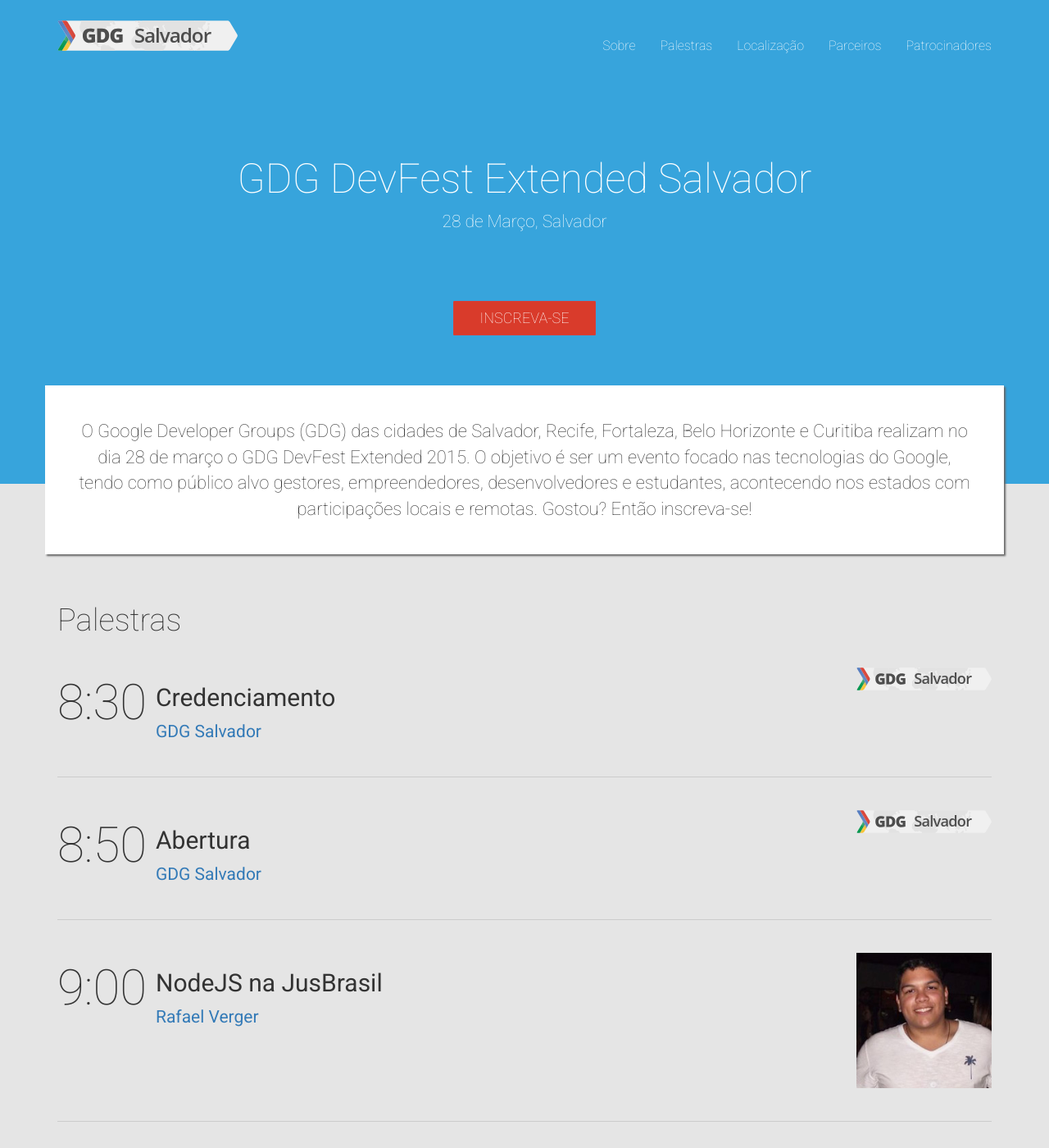
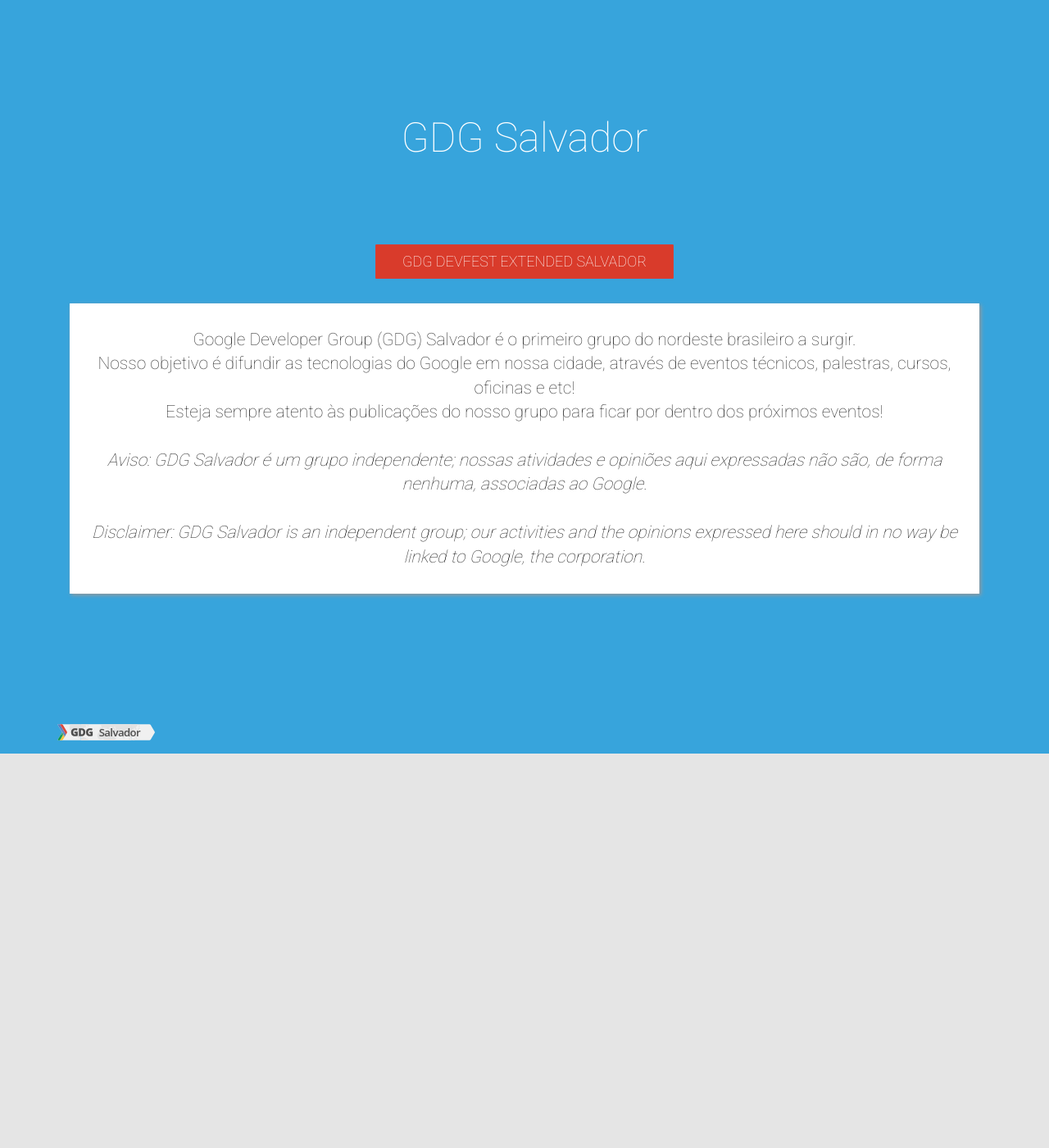
Before and after one commit to gdgssa/gdgssa.github.io, a Jekyll site: the page index.html, which Jekyll copies as it is, in a window 1280 px wide and 1400 px high. Shown: the whole window at 82% size. Built offline with Jekyll 4.4.1, drawn with Linux system fonts in a browser that asks for light colours; nearby versions of some CDN libraries; Markdown is read by kramdown in place of the engine named in the settings; the list of posts is cut into pages by our own code; some of the changed text lies outside the part shown.

Commit message:
Add page for GDG DevFest Extended Salvador

```diff
--- a/_config.yml
+++ b/_config.yml
@@ -92,21 +92,21 @@
     name: "Wilson Mendes"
     photo: "/img/speakers/wilson-mendes.jpeg"
     presentation:
-      description: 'Angularjs é um framework javascript construido e mantido pelo grupo de engenheiros do Google, ele usa o HTML como uma "template engine" aliado a conceitos de Orientação a Objetos, testes, dentre outros, no intuito de fornecer uma solução completa para o cliente-side de sua aplicação. Além disso tem total compatibilidade com as bibliotecas javascript mais utilizadas, como jQuery. é um novo conceito para desenvolvimento de web apps client-site.<br/><br/>Este curso vai mostrar através de exemplos práticos que é possível criar aplicações complexas com um código baseado em boas práticas, simples, coeso, performático e modularizado.'
+      description: 'Angularjs é um framework javascript construido e mantido pelo grupo de engenheiros do Google, ele usa o HTML como uma "template engine" aliado a conceitos de Orientação a Objetos, testes, dentre outros, no intuito de fornecer uma solução completa para o cliente-side de sua aplicação. Além disso tem total compatibilidade com as bibliotecas javascript mais utilizadas, como jQuery. é um novo conceito para desenvolvimento de web apps client-site.<br/><br/>Entenda as novidades que estão por vir com o AngularJS 2.0, as novas definições, facilidades, novos desafios e entenda o motivo do AngularJS ser um framework excelente para todos os momentos.'
       time:
         hour: "10:00"
         turn: "am"
-      title: "Performance com AngularJS"
+      title: "O futuro dos WebApps com AngularJS 2.0"
 
   - link: "#"
-    name: "A confirmar"
-    photo: /img/a-confirmar.jpg
+    name: "Gláuber Brennon"
+    photo: "/img/speakers/glauber.jpg"
     presentation:
       description: ""
       time:
         hour: "11:00"
         turn: "am"
-      title: "A confirmar"
+      title: "Escrevendo APIs REST com o Flask"
 
   - link: "#"
     name: "A confirmar"
--- a/css/style.css
+++ b/css/style.css
@@ -5,6 +5,17 @@
   background-color: #e5e5e5;
   font-size: 21px;
   position: relative;
+}
+.main-page{
+  padding-top: 0 !important;
+}
+
+.main-description{
+	background: #fff;
+	color: #333;
+	padding-top: 30px;
+	padding-bottom: 30px;
+	box-shadow: 2px 2px 5px #999;
 }
 
 /*-=-=-=-=-=-=-=-=-=-=-=-=-=-=-=-=-=-=-=-=-=-=
--- a/index.html
+++ b/index.html
@@ -1,117 +1,79 @@
----
-layout: default
----
+<!doctype html>
+<html>
+<head>
+  <title>GDG Salvador</title>
 
-    <section class="sobre container" id="sobre">
+  <meta charset="utf-8">
+  <meta name="author" content="GDG Salvador">
+  <meta name="description" content="Google Developer Group (GDG) Salvador é o primeiro grupo do nordeste brasileiro a surgir. Nosso objetivo é difundir as tecnologias do Google em nossa cidade, através de eventos técnicos, palestras, cursos, oficinas e etc!">
+  <meta name="viewport" content="width=device-width, initial-scale=1.0">
+  <meta http-equiv="X-UA-Compatible" content="IE=edge,chrome=1">
 
-    {{ site.about }}
+  <meta name="HandheldFriendly" content="True" />
+  <meta name="MobileOptimized" content="320" />
+  <meta name="apple-mobile-web-app-capable" content="yes">
+  <meta name="apple-mobile-web-app-status-bar-style" content="black-translucent">
 
-    </section>
-    <section class="agenda" id="palestras">
+  <link rel="canonical" href="/">
+
+  <!-- FACEBOOK -->
+  <!--<meta property="fb:app_id" content="372862979453673">-->
+  <meta property="og:type" content="website">
+  <meta property="og:url" content="http://gdg-salvador.github.io">
+  <meta property="og:title" content="GDG Salvador">
+  <meta property="og:description" content="Google Developer Group (GDG) Salvador é o primeiro grupo do nordeste brasileiro a surgir. Nosso objetivo é difundir as tecnologias do Google em nossa cidade, através de eventos técnicos, palestras, cursos, oficinas e etc!">
+  <meta property="og:image" content="/img/gdg-salvador.svg">
+  <!-- / FACEBOOK -->
+
+  <!-- Latest compiled and minified CSS -->
+  <link rel="stylesheet" href="https://maxcdn.bootstrapcdn.com/bootstrap/3.3.2/css/bootstrap.min.css">
+
+  <!-- Roboto Font -->
+  <link href="http://fonts.googleapis.com/css?family=Roboto:400,700,300,100" rel="stylesheet" type="text/css">
+
+  <!-- Base CSS -->
+
+  <link rel="stylesheet" href="/css/style.css">
+  <link rel="shortcut icon" href="/img/favicon.ico" />
+
+</head>
+<body data-spy="scroll" data-target=".navbar-example" class="main-page" >
+
+  <section class="main" id="home">
       <div class="container">
-        <h2>Palestras</h2>
+        <div class="starter-template">
+          <h1>GDG Salvador</h1>
+          <br/>
+          <a id="hey-yo" target="_blank" class="btn btn-danger btn-lg " href="/extended.html">GDG DevFest Extended Salvador</a>
+          <br/>
+          <br/>
+          <p class="lead main-description">
+Google Developer Group (GDG) Salvador é o primeiro grupo do nordeste brasileiro a surgir.
+<br/>
+Nosso objetivo é difundir as tecnologias do Google em nossa cidade, através de eventos técnicos, palestras, cursos, oficinas e etc!<br/>
+Esteja sempre atento às publicações do nosso grupo para ficar por dentro dos próximos eventos!
+<br/><br/>
+<i>Aviso: GDG Salvador é um grupo independente; nossas atividades e opiniões aqui expressadas não são, de forma nenhuma, associadas ao Google.<br/><br/>
+Disclaimer: GDG Salvador  is an independent group; our activities and the opinions expressed here should in no way be linked to Google, the corporation.</i></p>
+        </div>
+    </div>
+  </section>
+  <footer>
+    <div class="container">
+      <img class="img-grayscale-inverse" src="/img/gdg-salvador.svg" height="20" />
+    </div>
+  </footer>
 
-        {% if site.schedule %}
+  <script src="https://ajax.googleapis.com/ajax/libs/jquery/1.11.2/jquery.min.js"></script>
+  <script src="/lib/jquery.color-2.1.2.min.js"></script>
+  <script src="/lib/jquery.animate-shadow-min.js"></script>
+  <script src="https://maxcdn.bootstrapcdn.com/bootstrap/3.3.2/js/bootstrap.min.js"></script>
 
-          {% for e in site.schedule %}
-          <div class="presentation-gem row">
-            <div class="col-sm-10">
-              <div class="pull-left" >
-                <span class="gem-hour">{{ e.presentation.time.hour }}</span><span class="gem-turn">{{ e.presentation.turn }}</span>
-              </div>
-              <div style="margin-left:120px;">
-                <h3>{{ e.presentation.title }}</h3>
-              <div class="sub"><a href="{{ e.link }}">{{ e.name }}</a></div>
-              <div>
-                {{ e.presentation.description }}
-              </div>
-              </div>
-            </div>
-            <div class="col-sm-2 hidden-xs">
-              <a href="{{ e.link }}" target="_blank"><img src="{{ e.photo | prepend: site.baseurl | prepend: site.url }}" class="img-responsive" /></a>
-            </div>
-          </div>
-          <hr/>
+  <script type="text/javascript" src="https://maps.googleapis.com/maps/api/js?v=3.exp&signed_in=true&key=AIzaSyCdv2cEruteJozLlFVXVagofxNPJuqy7jc"></script>
+  <script type="text/javascript">
+  var geoPoint = new google.maps.LatLng(-12.93857, -38.386982);
+  </script>
+  <script type="text/javascript" src="/js/main.app.js"></script>
 
-          {% endfor %}
-
-        {% else %}
-
-          <div class="alert alert-warning" role="alert">Edit o arquivo "_config.yml" para adicionar as palestras</div>
-
-        {% endif %}
-
-      </div>
-    </section>
-
-    <section class="localizacao" id="localizacao">
-
-      <div id="maplayer" class="maplayer"></div>
-
-      <div class="content-wrapper">
-        <div class="col-lg-3 col-md-4 col-sm-6 col-md-offset-1 text-left card loc-bx">
-          <div class="row">
-            <div class="pull-left">
-              <h2>Localização</h2>
-              <ul class="list-unstyled">
-                <li>{{site.conf.place.address}}</li>
-                <li><strong>{{site.conf.place.venue}}</strong></li>
-                <li><a href="mailto:{{ site.conf.contacts.email }}">{{ site.conf.contacts.email }}</a></li>
-                <li> <time>{{ site.conf.start_at }}</time> - <time>{{ site.conf.end_at }}</time> </li>
-              </ul>
-            </div>
-              <a href="#rota" class="pull-right"> <img src="{{ "/img/direction-icon.png"  | prepend: site.baseurl | prepend: site.url  }}"/> </a>
-            </div>
-          </div>
-        </div>
-        <div style="clear:both"></div>
-
-    </section>
-
-    <section class="parceiros" id="parceiros">
-      <div class="container">
-        <h2>Parceiros</h2>
-        {% if site.partners %}
-
-          {% for partner in site.partners %}
-            <div class="col-sm-4">
-              <div class="card">
-                <a href="{{partner.url}}" target="_blank">
-                  <img src="{{ partner.logo | prepend: site.baseurl | prepend: site.url }}" alt="{{partner.name}}" class="img-responsive friend-logo "/>
-                </a>
-              </div>
-            </div>
-          {% endfor %}
-
-        {% else %}
-
-          <div class="alert alert-warning" role="alert">Edite o arquivo "_config.yml" para adicionar parceiros</div>
-
-        {% endif %}
-      </div>
-    </section>
-
-    <section class="patrocinadores" id="patrocinadores">
-      <div class="container">
-
-        <h2>Patrocinadores</h2>
-
-        {% if site.sponsors %}
-
-          {% for sponsor in site.sponsors %}
-            <div class="col-sm-4">
-              <div class="card">
-                <a href="{{sponsor.url}}" target="_blank">
-                  <img src="{{sponsor.logo | prepend: site.baseurl | prepend: site.url}}" alt="{{sponsor.name}}" class="img-responsive friend-logo "/>
-                </a>
-              </div>
-            </div>
-          {% endfor %}
-
-        {% else %}
-
-          <div class="alert alert-warning" role="alert">Edite o arquivo "_config.yml" para adicionar patrocinadores</div>
-
-        {% endif %}
-      </div>
-    </section>
+</body>
+</html>
```
Also changed, not shown: extended.html (added, +117 -0 lines), img/home-background.jpg (added), img/speakers/glauber.jpg (added).
